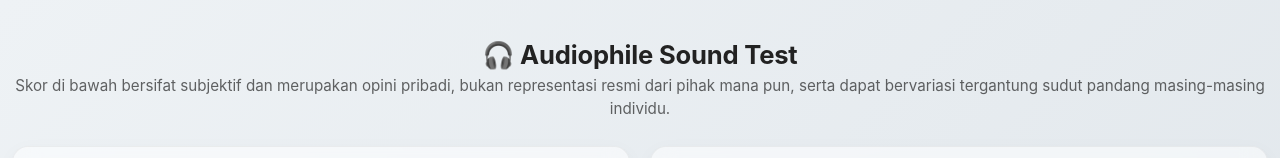
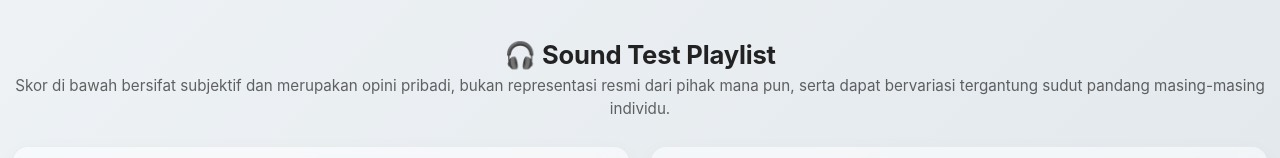
Before and after one commit to itsanewdawnnn/sound-test-playlist, a plain HTML site: page index.html in a window 1280 px wide. Shown: the top 158 px of the page. Drawn offline with nearby package versions, Linux system fonts and the light colour scheme.

Commit message:
Update index.html

```diff
--- a/index.html
+++ b/index.html
@@ -3,7 +3,7 @@
 <head>
   <meta charset="utf-8" />
   <meta name="viewport" content="width=device-width, initial-scale=1" />
-  <title>Audiophile Sound Test</title>
+  <title>Sound Test Playlist</title>
 
   <!-- Bootstrap & Icons -->
   <link href="https://cdn.jsdelivr.net/npm/bootstrap@5.3.3/dist/css/bootstrap.min.css" rel="stylesheet">
@@ -15,7 +15,7 @@
 <body>
   <div class="container">
     <div class="header">
-      <h1>🎧 Audiophile Sound Test</h1>
+      <h1>🎧 Sound Test Playlist</h1>
       <div class="sub">
         Skor di bawah bersifat subjektif dan merupakan opini pribadi, bukan representasi resmi dari pihak mana pun,
         serta dapat bervariasi tergantung sudut pandang masing-masing individu.
```
